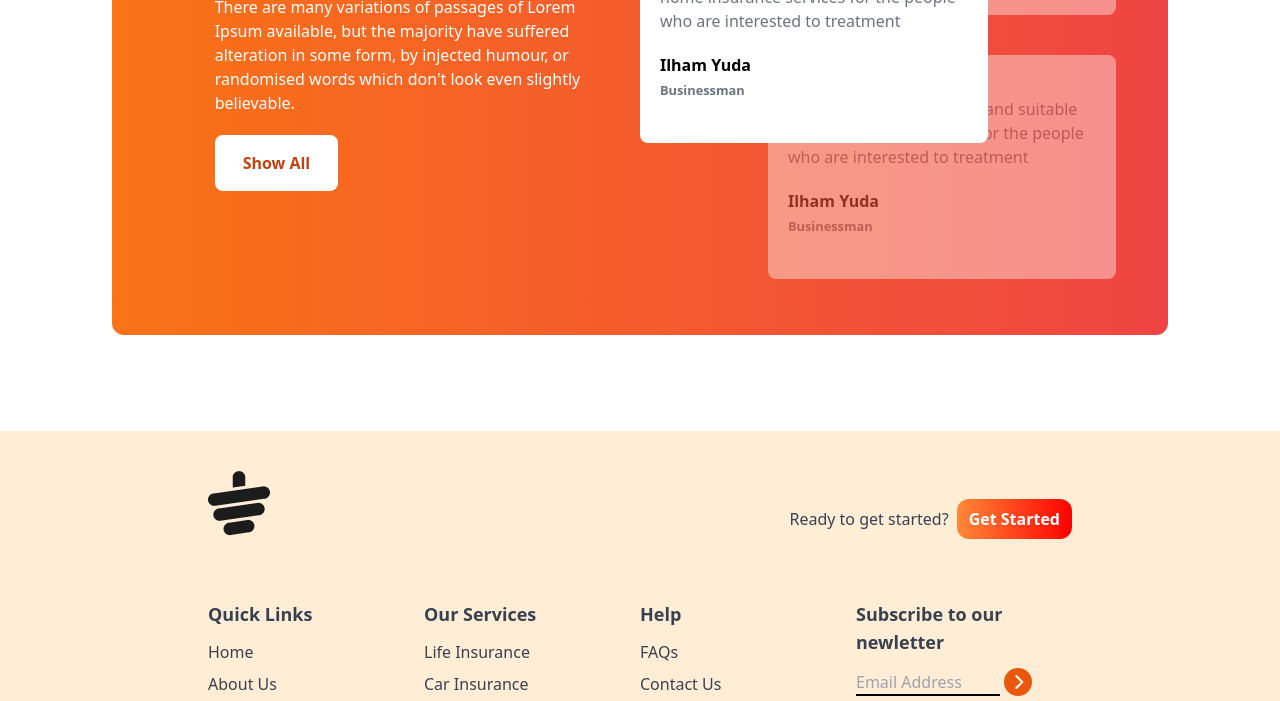
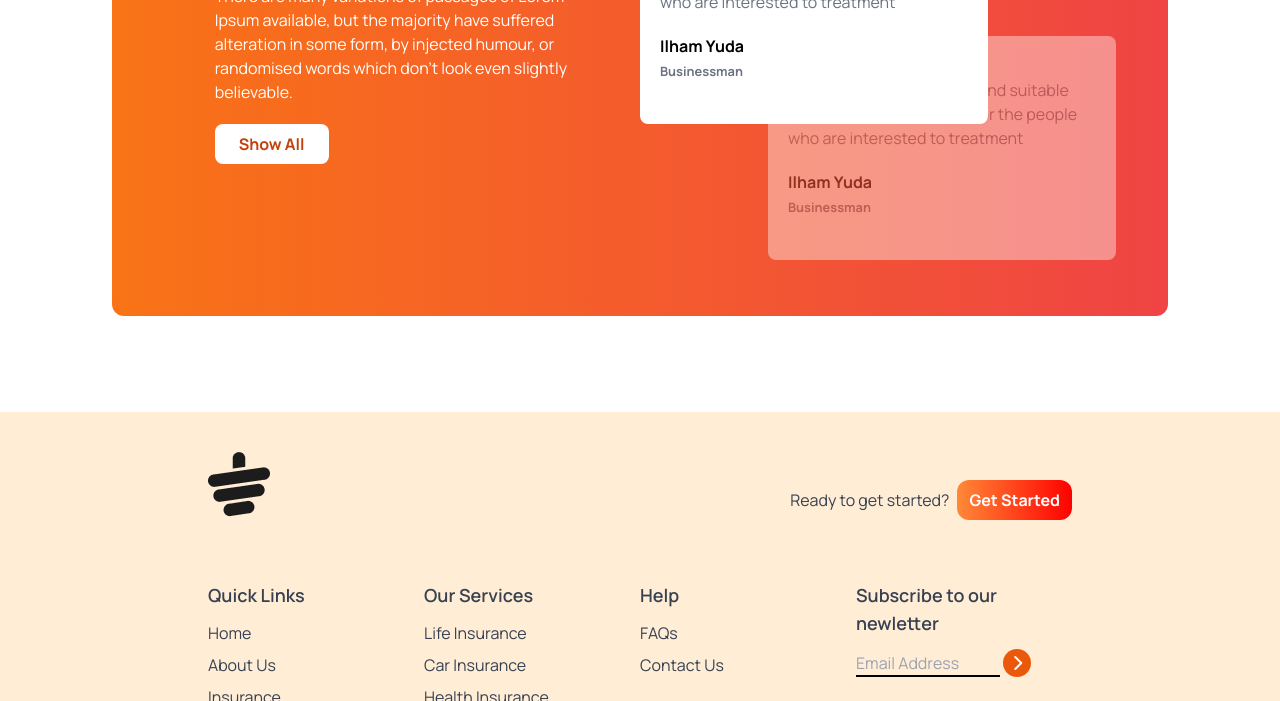
Before and after one commit to gmnayon/tea-house, a plain HTML site: page index.html in a window 1280 px wide. Shown: the part 2240-2941 px from the top of the page. Drawn offline with nearby package versions, Linux system fonts and the light colour scheme.

Commit message:
google font added

```diff
--- a/index.html
+++ b/index.html
@@ -9,14 +9,6 @@
     <link rel="preconnect" href="https://fonts.googleapis.com">
     <link rel="preconnect" href="https://fonts.gstatic.com" crossorigin>
     <link href="https://fonts.googleapis.com/css2?family=Manrope:wght@200..800&display=swap" rel="stylesheet">
-    <!-- <style>
-        .manrope {
-        font-family: "Manrope", sans-serif;
-        font-optical-sizing: auto;
-        font-weight: 500;
-        font-style: normal;
-        }
-    </style> -->
 
     <!-- Font Awesome CDN -->
     <script src="https://kit.fontawesome.com/abaaf084d3.js" crossorigin="anonymous"></script>
@@ -29,13 +21,16 @@
             extend: {
               colors: {
                 clifford: '#da373d',
+              },
+              fontFamily: {
+                manrope: ["Manrope", 'sans-serif'],
               }
             }
           }
         }
       </script>
 </head>
-<body>
+<body class="font-manrope">
     <!-- Main Content-->
    <main class="max-w-screen-xl mx-auto px-16 lg:px-28">
         <!-- header Section -->
@@ -140,7 +135,7 @@
               <div class="w-5/6">
                 <h1 class="text-5xl font-bold mb-5 mt-10">Meet Our Super Clients</h1>
                 <p class="mb-5">There are many variations of passages of Lorem Ipsum available, but the majority have suffered alteration in some form, by injected humour, or randomised words which don't look even slightly believable. </p>
-                <button class="bg-white text-orange-700 px-7 py-4 rounded-lg font-bold">Show All</button>
+                <button class="bg-white text-orange-700 px-6 py-2 rounded-lg font-bold">Show All</button>
               </div>
             </div>
 
```
